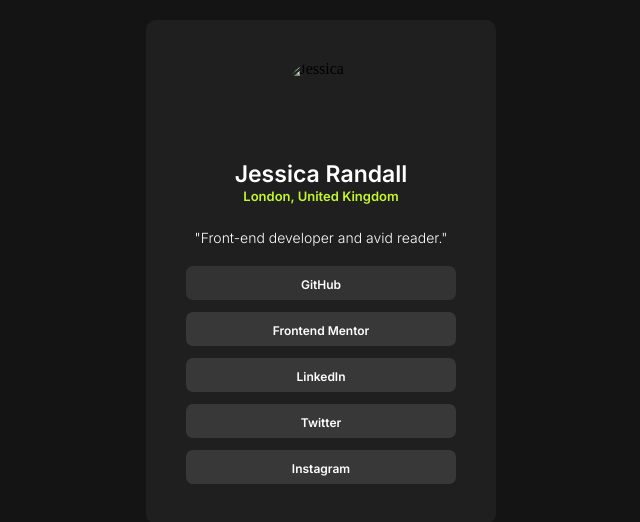
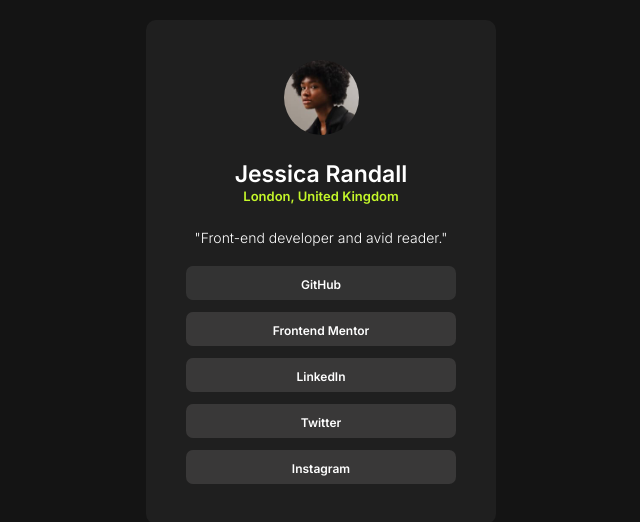
Before and after one commit to ulasdenizalkisx/Social-Links-Profile, a plain HTML site: page index.html in a window 1280 px wide. Shown: the part 136-658 px from the top of the page, without its empty margins (319-959 px from the left). Drawn offline with Linux system fonts and the light colour scheme; the site is published under a folder, as on GitHub Pages, so addresses that start at the root find nothing.

Commit message:
updateds

```diff
--- a/index.html
+++ b/index.html
@@ -138,7 +138,7 @@
   <div class="container">
     <div class="card">
 
-      <img class="img" src="/assets/images/avatar-jessica.jpeg" alt="Jessica">
+      <img class="img" src="assets/images/avatar-jessica.jpeg" alt="Jessica">
       <span class="s1">Jessica Randall</span>
       <span class="s2">London, United Kingdom</span>
       <span class="s3">"Front-end developer and avid reader."</span>
```
